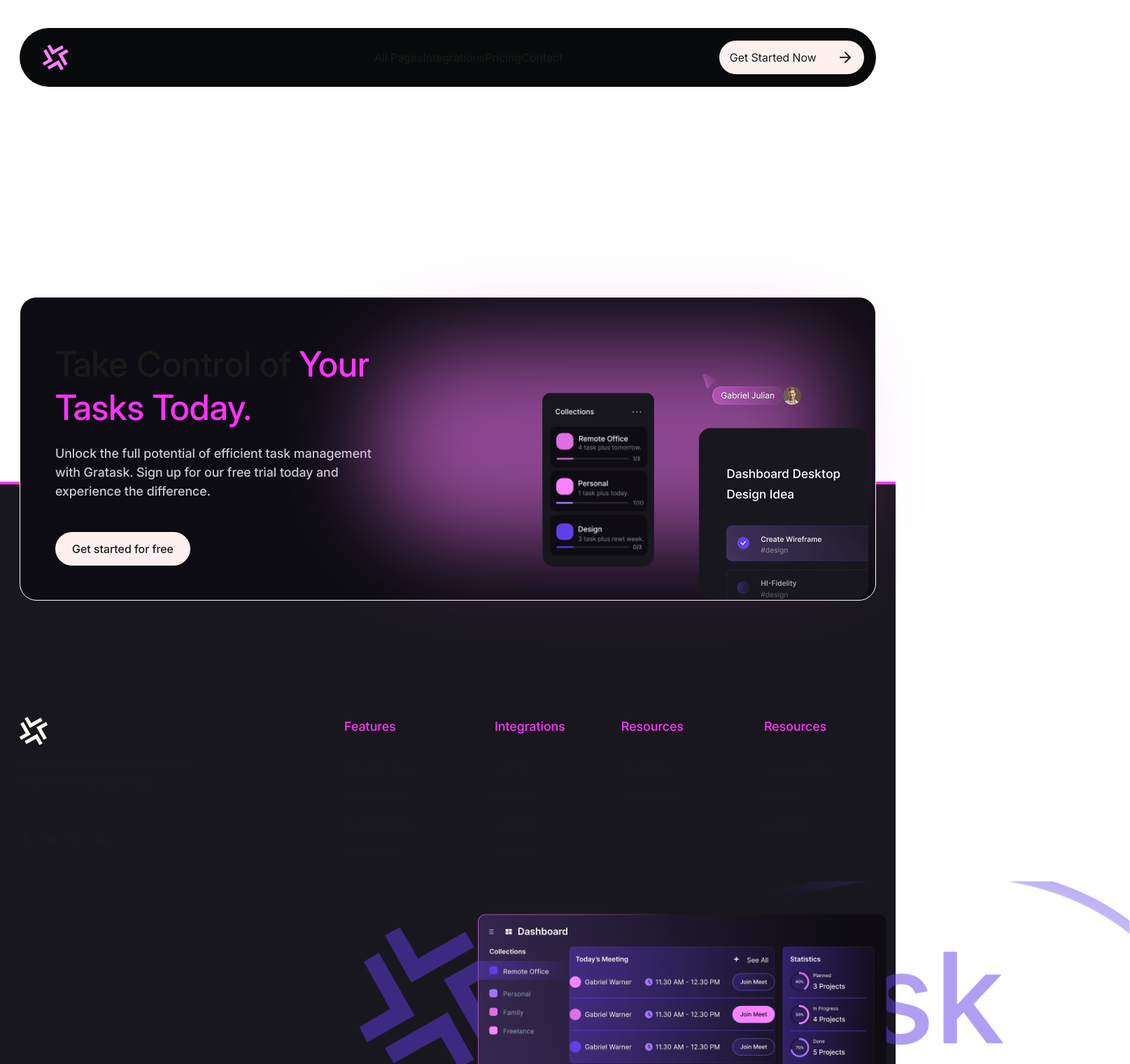
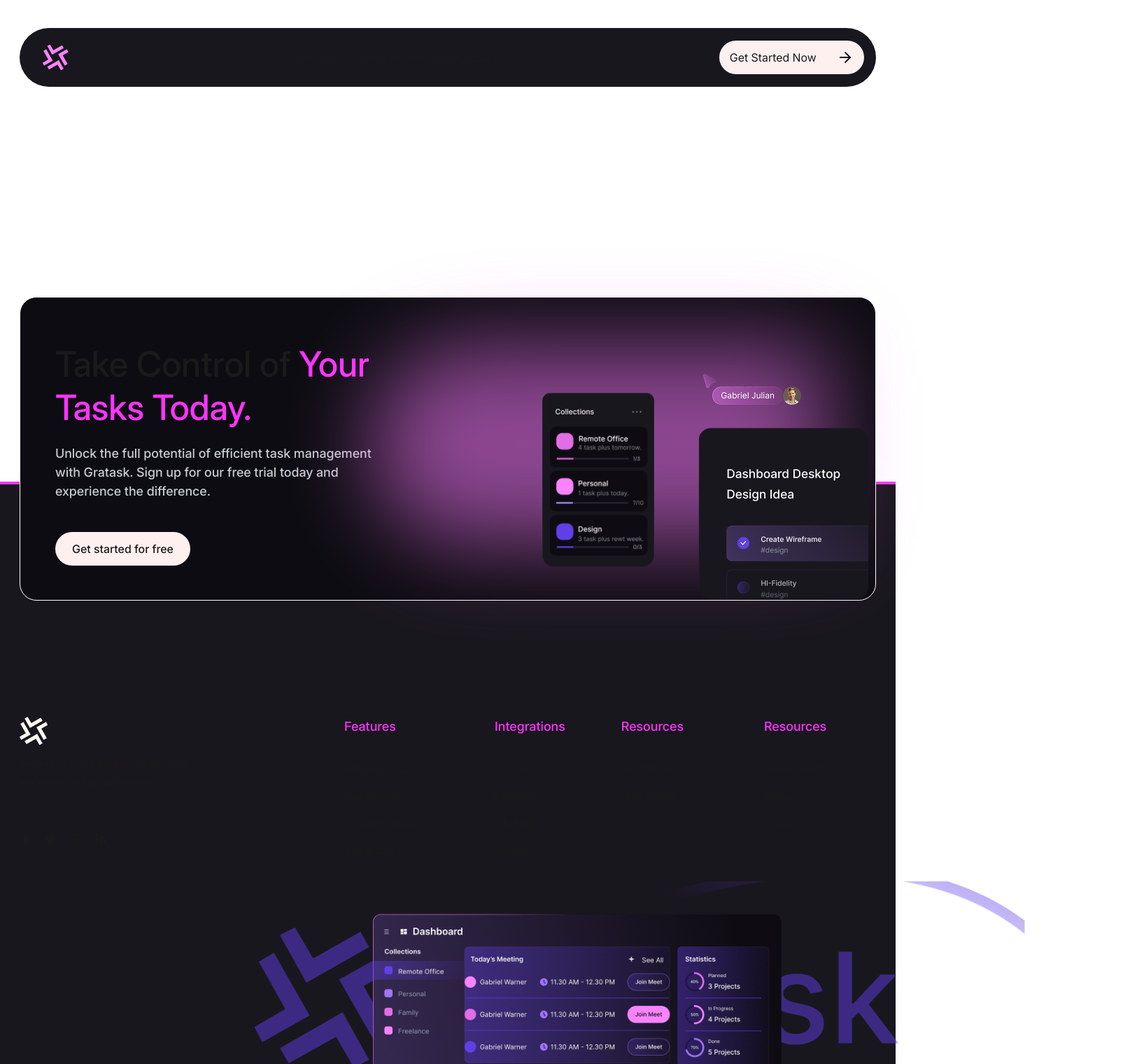
Before and after one commit to Hustle-Devs/gratask-clone, a Next.js app: page / in a window 1280 px wide. Shown: the top 1520 px of the page at 70% size, 1615 px wide, since content can reach past the window. Built offline with nearby package versions, Linux system fonts and the light colour scheme.

Commit message:
Fix: sub issues of Footer Image Reposition #10 & Make the Navbar perfect #11

```diff
--- a/src/components/layout/FooterImage.tsx
+++ b/src/components/layout/FooterImage.tsx
@@ -4,14 +4,14 @@ import footer from "@/image/footer.png";
 
 export default function Footer() {
   return (
-    <div className="bg-[#19171E] mt-[-80px] lg:mt-[-300px] lg:mr-0">
+    <div className="bg-[#19171E] mx-auto mt-[-80px] lg:mt-[-300px] lg:h-[352px]">
       {/* Footer Image Start */}
       <Image
         src={footer}
         alt={"footer"}
         width={1570}
-        height={330}
-        className="lg:ml-[335px]"
+        height={296}
+        className="lg:ml-[185px]"
       />
       {/* Footer Image End */}
     </div>
--- a/src/components/layout/Navbar.tsx
+++ b/src/components/layout/Navbar.tsx
@@ -2,10 +2,12 @@ import Link from "next/link";
 import Image from "next/image";
 import logo from "@/image/logo.png";
 import { ArrowRight } from "lucide-react";
+import { FaAngleDown } from "react-icons/fa6";
 
 export default function Navbar() {
   return (
-    <div className="flex flex-row lg:justify-between items-center bg-gray-800 mx-auto mt-[40px] p-[17px] rounded-full w-[390px] md:w-[768px] lg:w-[1224px] lg:h-[84px]">
+    <div className="flex flex-row justify-between items-center bg-[#19171E] mx-auto mt-[40px] p-[17px] rounded-full w-[380px] md:w-[768px] lg:w-[1224px] lg:h-[84px]">
+      <div>
         <Link href={"/"}>
           <Image
             src={logo}
@@ -15,20 +17,25 @@ export default function Navbar() {
             className="lg:ml-[16px]"
           />
         </Link>
-      <nav className="hidden lg:flex flex-row items-center gap-[98px] mr-0">
-        <div className="flex flex-row- gap-[32] w-[395px]">
-          <Link href={"/all-pages"}>All Pages</Link>
+      </div>
+
+      <nav className="hidden lg:flex flex-row gap-[32] mx-auto">
+        <Link
+          className="flex flex-row items-center gap-[10px]"
+          href={"/all-pages"}
+        >
+          All Pages <FaAngleDown />{" "}
+        </Link>
         <Link href={"/ntegrations"}>Integrations</Link>
         <Link href={"/pricing"}>Pricing</Link>
         <Link href={"/contact"}>Contact</Link>
-        </div>
+      </nav>
+
+      <div>
         <button className="flex justify-around items-center bg-accent mx-auto rounded-full w-[207px] h-[48px]">
           Get Started Now <ArrowRight />
         </button>
-      </nav>
-      <button className="lg:hidden flex justify-around items-center bg-accent mx-auto mr-0 rounded-full w-[207px] h-[48px]">
-        Get Started Now <ArrowRight />
-      </button>
+      </div>
     </div>
   );
 }
```
Lines whose indentation alone changed are shown as unchanged.
